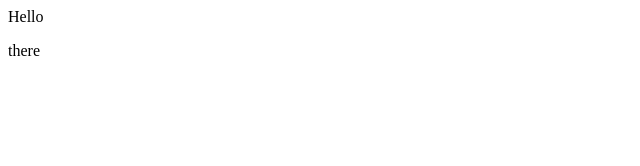
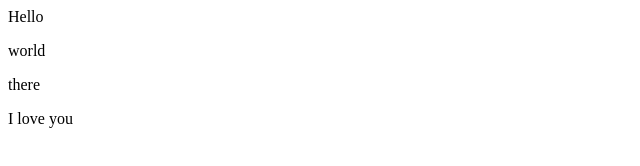
Before and after one commit to littleJujube/demo-repo, a plain HTML site: page index.html in a window 1280 px wide. Shown: the whole page, without its empty margins (0-640 px from the left). Drawn offline with Linux system fonts and the light colour scheme.

Commit message:
added to index on new forked_branch

```diff
--- a/index.html
+++ b/index.html
@@ -1,2 +1,5 @@
 <div>Hello</div>
+<p>world</p>
 <p>there</p>
+
+<p>I love you</p>
```
